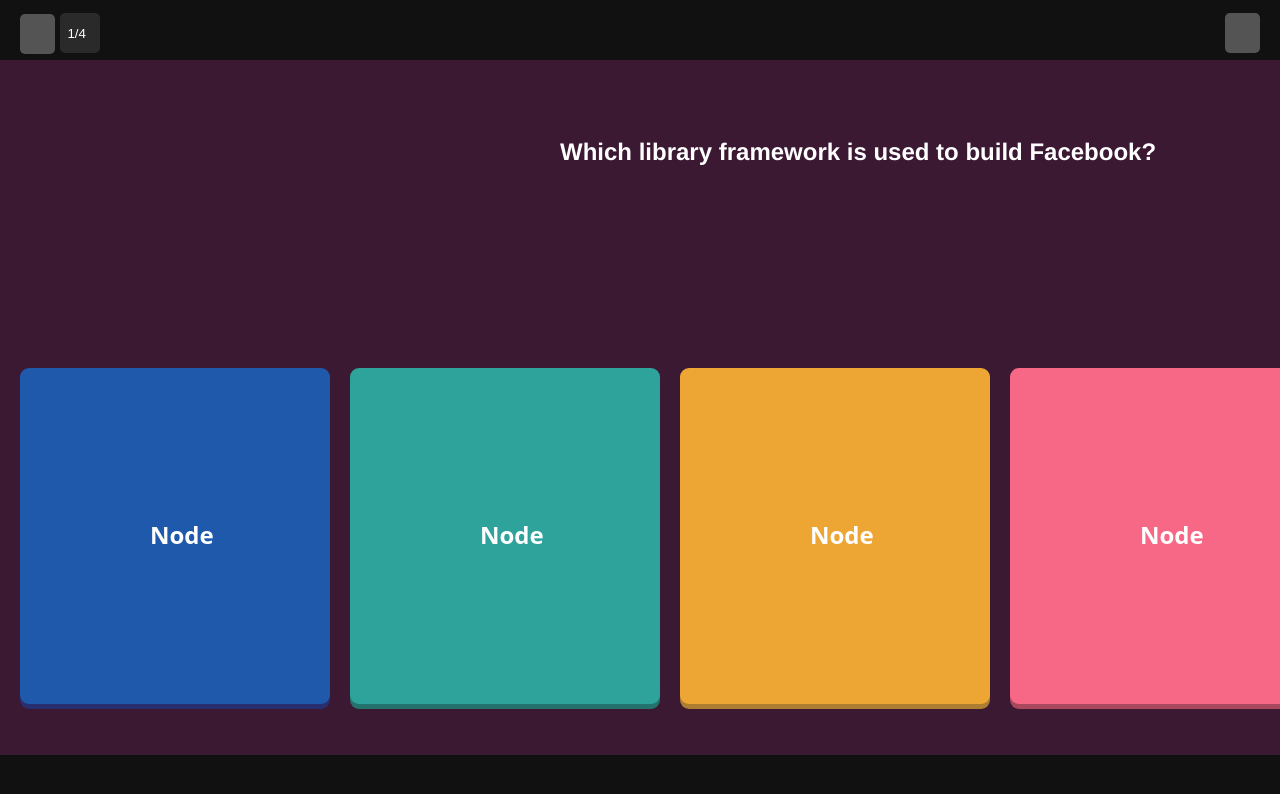
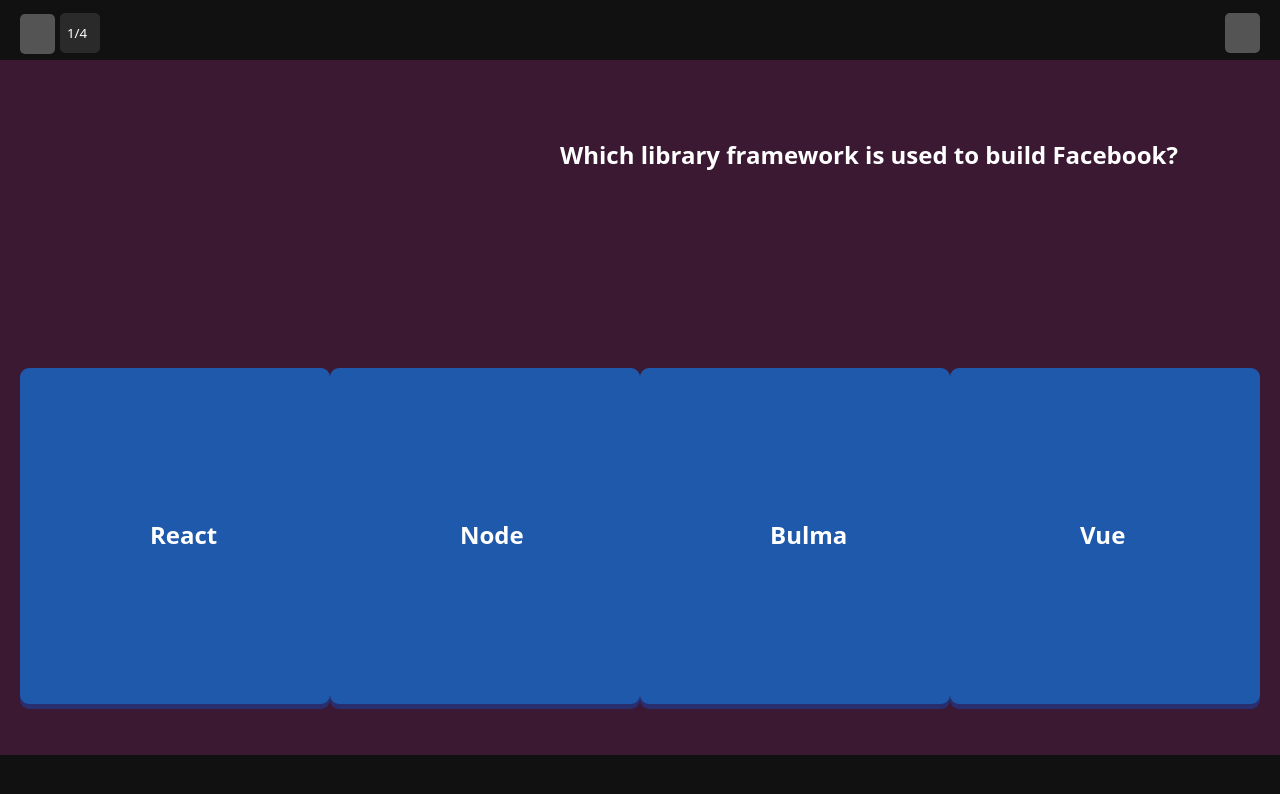
Before and after one commit to shafimuhammed1/quizApp, a React (Create React App) app: page / in a window 1280 px wide. Shown: the top 794 px of the page. Built offline with nearby package versions, Linux system fonts and the light colour scheme.

Commit message:
i resolved the last issue i just asign currentQuestion.map into option and pass the option to the Card so it contain all the option details the i map the option in card.js and its worked

```diff
--- a/src/App.css
+++ b/src/App.css
@@ -1,8 +1,5 @@
-*{
+* {
     margin: 0;
-     padding:0;
-     /* right: 0; */
-
-
-
+    padding: 0;
+    font-family: system-ui, -apple-system, BlinkMacSystemFont, 'Segoe UI', Roboto, Oxygen, Ubuntu, Cantarell, 'Open Sans', 'Helvetica Neue', sans-serif;
 }
--- a/src/App.js
+++ b/src/App.js
@@ -12,10 +12,10 @@
       "id": 1,
       "question": "Which library framework is used to build Facebook?",
       "options": [
-        { "id": 1, "text": "React", "isCorrect": false },
+        { "id": 1, "text": "React", "isCorrect": true },
         { "id": 2, "text": "Node", "isCorrect": false },
         { "id": 3, "text": "Bulma", "isCorrect": false },
-        { "id": 4, "text": "Node", "isCorrect": true }
+        { "id": 4, "text": "Vue", "isCorrect": false }
 
       ],
     },
@@ -41,11 +41,11 @@
     }
   ];
 
-  const [presentQuestionData,setPresentQuestionData]=useState(0);
+  const [presentQuestionData, setPresentQuestionData] = useState(0);
   const currentQuestion = quizData[presentQuestionData];
 
   const handleCardClick = (selectedOption) => {
-    // Check if the selected option is correct
+
     if (selectedOption.isCorrect) {
       const nextQuestion = presentQuestionData + 1;
 
@@ -55,22 +55,21 @@
         alert("All questions answered");
       }
     } else {
-      alert("Incorrect answer. Try again.");
+      // alert("Oops try again.");
     }
   }
 
   return (
-   <div className="App">
+    <div className="App">
       <NavBar />
       <Container question={currentQuestion.question} />
-      <div className="Card-container">
-        {currentQuestion.options.map((option) => (
-          <Card key={option.id} option={option} handleCardClick={() => handleCardClick(option)} />
-        ))}
-      </div>
+      <Card
+        option={currentQuestion.options}
+        handleCardClick={handleCardClick}
+      />
       <FootBar />
     </div>
   )
-      }
+}
 
 export default App;
--- a/src/Components/Cards/Card.css
+++ b/src/Components/Cards/Card.css
@@ -6,16 +6,12 @@
     margin-top: 23rem;
     right: 0;
 
-
 }
 
 .Card-container {
-
     margin-left: 20px;
     display: flex;
     margin-right: 20px;
-
-
 }
 
 .question-card {
@@ -28,44 +24,10 @@
     cursor: pointer;
 }
 
-.question-card1 {
-    height: 42vh;
-    background-color: #2ea39b;
-    width: 25%;
-    margin-left: 20px;
-    border-radius: 9px;
-    text-align: center;
-    box-shadow: 0px 5px #23726d;
-    cursor: pointer;
-}
-
-.question-card2 {
-    height: 42vh;
-    background-color: #eda634;
-    width: 25%;
-    margin-left: 20px;
-    border-radius: 9px;
-    text-align: center;
-    box-shadow: 0px 5px #ad7e31;
-    cursor: pointer;
-}
-
-.question-card3 {
-    height: 42vh;
-    background-color: #f76887;
-    width: 25%;
-    margin-left: 20px;
-    border-radius: 9px;
-    text-align: center;
-    box-shadow: 0px 5px #a9485d;
-    cursor: pointer;
-
-}
-
 .ans {
     padding: 150px;
     padding-left: 130px;
     color: white;
     font-size: 1.5rem;
-    font-family: system-ui, -apple-system, BlinkMacSystemFont, 'Segoe UI', Roboto, Oxygen, Ubuntu, Cantarell, 'Open Sans', 'Helvetica Neue', sans-serif;
+   position: fixed;
 }
--- a/src/Components/Cards/Card.js
+++ b/src/Components/Cards/Card.js
@@ -1,24 +1,17 @@
 import React from 'react'
 import './Card.css'
 
+
 function Card({ option, handleCardClick }) {
   return (
-    <div className='Card' onClick={handleCardClick}>
-      <div className='Card-container'>
-        <div className='question-card'>
+    <div className='Card'>
+      <div className='Card-container'  >
+        {option.map((option)=>(
+        <div className='question-card' onClick={() => handleCardClick(option)}>
           <h4 className='ans'><b>{option.text}</b></h4>
         </div>
-        <div className='question-card1'>
-          <h4 className='ans'><b>{option.text}</b></h4>
-        </div>
-        <div className='question-card2' >
-          <h4 className='ans'><b>{option.text}</b></h4>
-        </div>
-        <div className='question-card3'>
-          <h4 className='ans'><b>{option.text}</b></h4>
-        </div>
-
-      </div>
+      ))}
+       </div>
     </div>
   );
 }
```
